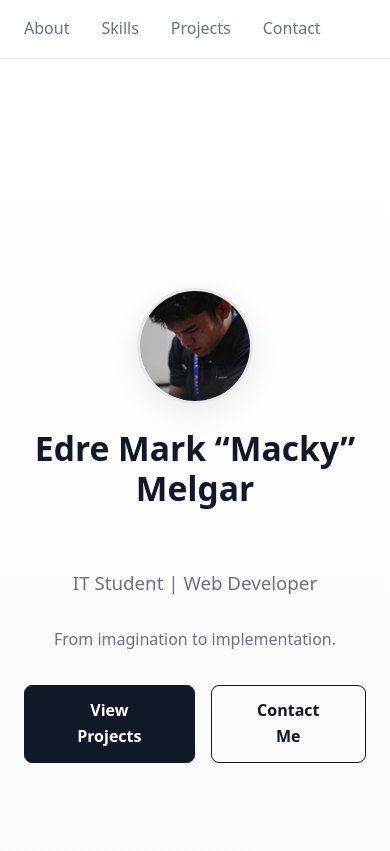
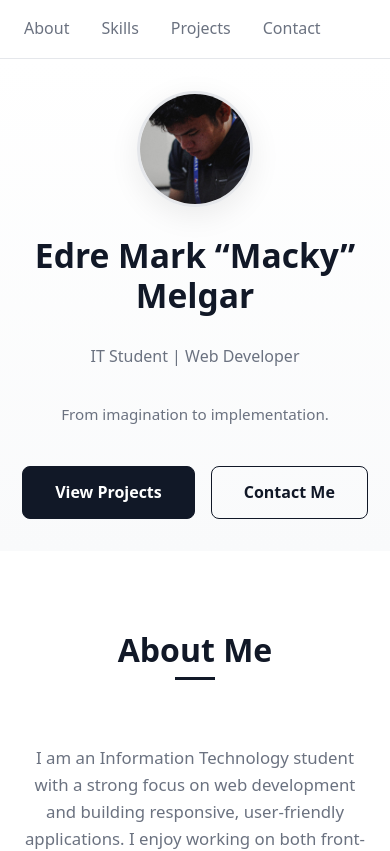
Before and after one commit to mackymelgar/macky-portfolio, a React (Vite) app: page / in a window 390 px wide. Shown: the top 851 px of the page. Built offline with nearby package versions, Linux system fonts and the light colour scheme.

Commit message:
hero update

```diff
--- a/src/index.css
+++ b/src/index.css
@@ -530,7 +530,38 @@ footer {
 
 /* Responsive */
 @media (max-width: 480px) {
-  .hero h2 { font-size: 2.1rem; }
+  .hero {
+    padding: 2rem 1.25rem;   /* reduce vertical space */
+    min-height: auto;        /* remove tall hero behavior */
+    gap: 0.75rem;            /* tighter spacing if using flex */
+  }
+
+  .hero h2 {
+    margin-top: 0.5rem;
+    margin-bottom: 0.25rem;
+    font-size: 2.1rem;
+  }
+
+  .hero h3 {
+    margin-bottom: 0.5rem;
+    font-size: 1rem;
+  }
+
+  .hero p {
+    margin-bottom: 1rem;
+    font-size: 0.95rem;
+  }
+
+  .buttons {
+    margin-top: 0.75rem;
+  }
+
+  .hero-avatar {
+    width: 110px;
+    height: 110px;
+    margin-bottom: 0.5rem;
+  }
+
   nav h1 { font-size: 0.875rem; }
   nav ul { flex-wrap: wrap; justify-content: center; }
   #skills .grid {
@@ -575,11 +606,6 @@ footer {
     justify-content: left;
   }
 
-  .hero-avatar {
-    width: 110px;
-    height: 110px;
-  }
-
   .contact-form
   {
     width: 100%;
```
